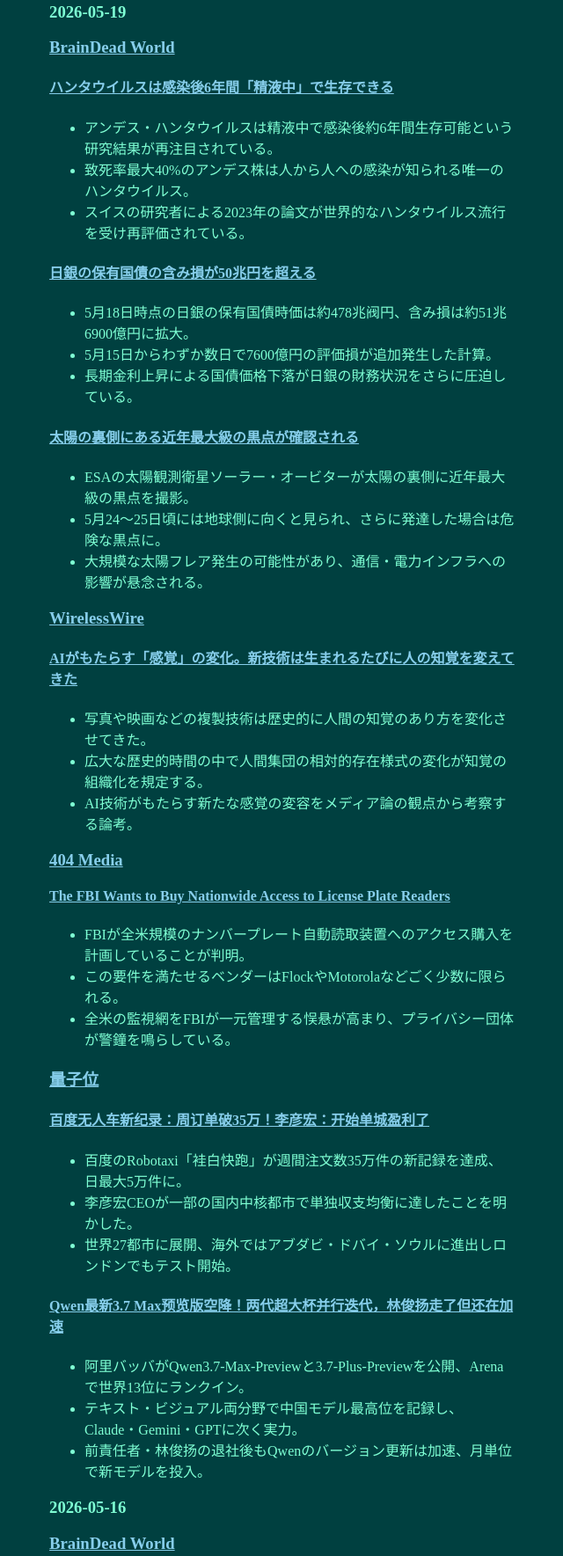
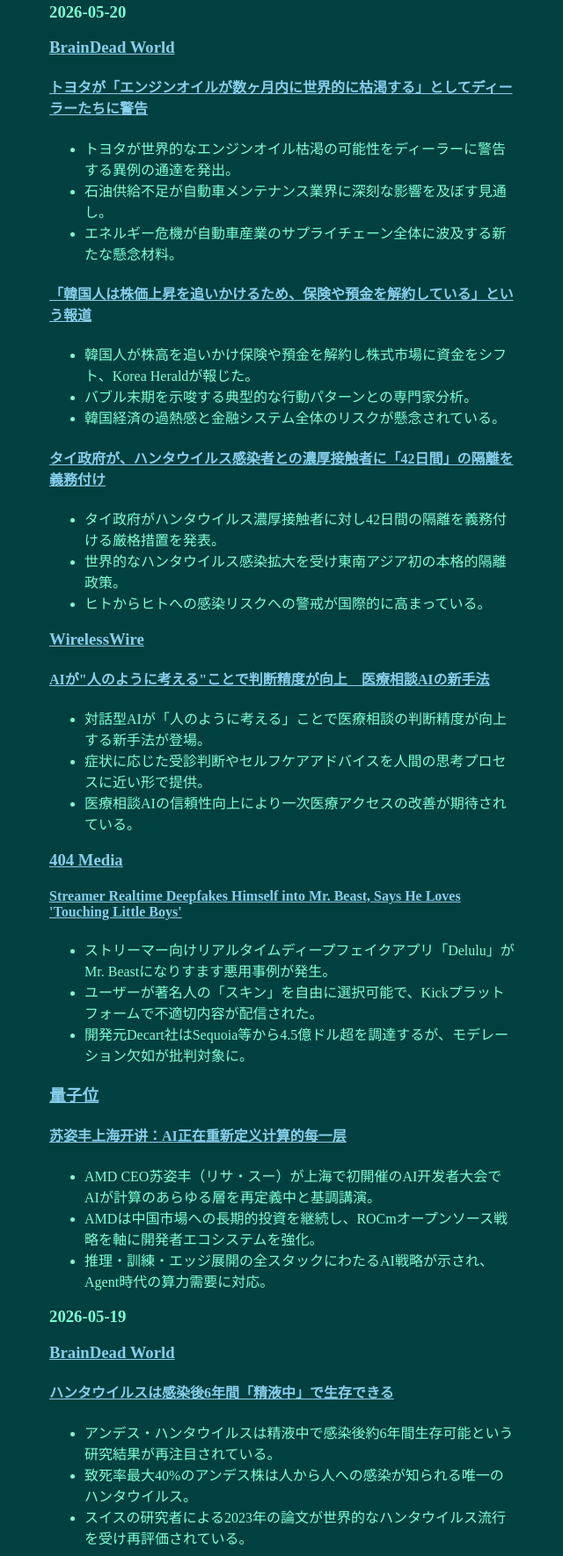
Before and after one commit to source-kcf/info, a plain HTML site: page feed/index.html in a window 1280 px wide. Shown: the part 167-1936 px from the top of the page at 88% size, without its empty margins (319-959 px from the left). Drawn offline with Linux system fonts and the light colour scheme.

Commit message:
Daily feed update 2026-05-20

```diff
--- a/feed/index.html
+++ b/feed/index.html
@@ -10,6 +10,70 @@
     <h1><a href="../">.kcf</a></h1>
     <h2>feed</h2>
     <p>ここはノウンがまとめてるよ。</p>
+        <div class="daily">
+        <h3>2026-05-20</h3>
+        <div class="news-site">
+            <h3><a href="https://nofia.net/">BrainDead World</a></h3>
+            <div class="news">
+                <h4><a href="https://nofia.net/?p=37050">トヨタが「エンジンオイルが数ヶ月内に世界的に枯渇する」としてディーラーたちに警告</a></h4>
+                <ul>
+                    <li>トヨタが世界的なエンジンオイル枯渇の可能性をディーラーに警告する異例の通達を発出。</li>
+                    <li>石油供給不足が自動車メンテナンス業界に深刻な影響を及ぼす見通し。</li>
+                    <li>エネルギー危機が自動車産業のサプライチェーン全体に波及する新たな懸念材料。</li>
+                </ul>
+            </div>
+            <div class="news">
+                <h4><a href="https://nofia.net/?p=37046">「韓国人は株価上昇を追いかけるため、保険や預金を解約している」という報道</a></h4>
+                <ul>
+                    <li>韓国人が株高を追いかけ保険や預金を解約し株式市場に資金をシフト、Korea Heraldが報じた。</li>
+                    <li>バブル末期を示唆する典型的な行動パターンとの専門家分析。</li>
+                    <li>韓国経済の過熱感と金融システム全体のリスクが懸念されている。</li>
+                </ul>
+            </div>
+            <div class="news">
+                <h4><a href="https://nofia.net/?p=37033">タイ政府が、ハンタウイルス感染者との濃厚接触者に「42日間」の隔離を義務付け</a></h4>
+                <ul>
+                    <li>タイ政府がハンタウイルス濃厚接触者に対し42日間の隔離を義務付ける厳格措置を発表。</li>
+                    <li>世界的なハンタウイルス感染拡大を受け東南アジア初の本格的隔離政策。</li>
+                    <li>ヒトからヒトへの感染リスクへの警戒が国際的に高まっている。</li>
+                </ul>
+            </div>
+        </div>
+        <div class="news-site">
+            <h3><a href="https://wirelesswire.jp/">WirelessWire</a></h3>
+            <div class="news">
+                <h4><a href="https://wirelesswire.jp/2026/05/93581/">AIが"人のように考える"ことで判断精度が向上　医療相談AIの新手法</a></h4>
+                <ul>
+                    <li>対話型AIが「人のように考える」ことで医療相談の判断精度が向上する新手法が登場。</li>
+                    <li>症状に応じた受診判断やセルフケアアドバイスを人間の思考プロセスに近い形で提供。</li>
+                    <li>医療相談AIの信頼性向上により一次医療アクセスの改善が期待されている。</li>
+                </ul>
+            </div>
+        </div>
+        <div class="news-site">
+            <h3><a href="https://www.404media.co/">404 Media</a></h3>
+            <div class="news">
+                <h4><a href="https://www.404media.co/streamer-realtime-deepfakes-himself-into-mr-beast-says-he-loves-touching-little-boys/">Streamer Realtime Deepfakes Himself into Mr. Beast, Says He Loves 'Touching Little Boys'</a></h4>
+                <ul>
+                    <li>ストリーマー向けリアルタイムディープフェイクアプリ「Delulu」がMr. Beastになりすます悪用事例が発生。</li>
+                    <li>ユーザーが著名人の「スキン」を自由に選択可能で、Kickプラットフォームで不適切内容が配信された。</li>
+                    <li>開発元Decart社はSequoia等から4.5億ドル超を調達するが、モデレーション欠如が批判対象に。</li>
+                </ul>
+            </div>
+        </div>
+        <div class="news-site">
+            <h3><a href="https://www.qbitai.com/">量子位</a></h3>
+            <div class="news">
+                <h4><a href="https://www.qbitai.com/2026/05/420531.html">苏姿丰上海开讲：AI正在重新定义计算的每一层</a></h4>
+                <ul>
+                    <li>AMD CEO苏姿丰（リサ・スー）が上海で初開催のAI开发者大会でAIが計算のあらゆる層を再定義中と基調講演。</li>
+                    <li>AMDは中国市場への長期的投資を継続し、ROCmオープンソース戦略を軸に開発者エコシステムを強化。</li>
+                    <li>推理・訓練・エッジ展開の全スタックにわたるAI戦略が示され、Agent時代の算力需要に対応。</li>
+                </ul>
+            </div>
+        </div>
+    </div>
+
         <div class="daily">
         <h3>2026-05-19</h3>
         <div class="news-site">
```
